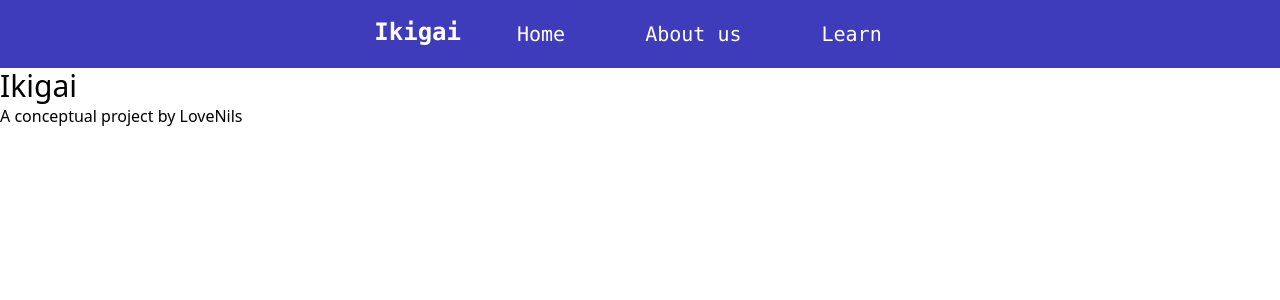
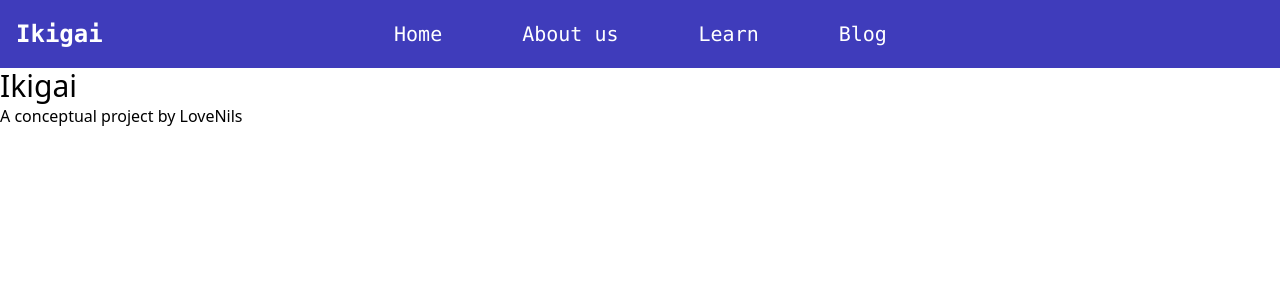
Before and after one commit to OHBOYILOVEHTML/ikigai-website1, a Next.js app: page / in a window 1280 px wide. Shown: the top 300 px of the page. Built offline with nearby package versions, Linux system fonts and the light colour scheme.

Commit message:
Update NavBar.js

```diff
--- a/components/NavBar.js
+++ b/components/NavBar.js
@@ -1,24 +1,38 @@
 // James Make Edits in Here- Create the Navbar- https://tailwindcss.com/docs/installation (See this for styling details)
 import Image from 'next/image'
+import Link from 'next/link'
 import profilepic from '/components/profilepic.jpeg'
 export default function NavBar() {
   // <div>
   //   <Image src={profilepic} className=""/>
   // </div>
+//learn --> blog, videos, lessons
+  //EMPTY DIVS ARE IMPORTANT PLS DONT MAKE ME REMOVE THEM
+
     return (
         <>
-          <div className="bg-purple flex flex-row font-mono py-2 justify-center">
+          <header className="bg-purple flex flex-row font-mono py-2 justify-between items-center sticky top-0 z-50">
             <div className="flex flex-row">
-              <div className="py-2 flex flex-row text-white justify-start">
+              <div className="py-2 flex flex-row text-white">
                 <a className="font-bold px-4 text-2xl" href="google.com">Ikigai</a>
               </div>
             </div>
-            <div className="text-white flex flex-row py-3 items">
+            <div></div>
+            <div></div>
+            <div></div>
+            <div className="text-white flex flex-row py-3 items justify-left">
               <a className="hover:font-bold px-10 text-xl" href="google.com">Home</a>
               <a className="hover:font-bold px-10 text-xl" href="google.com">About us</a>
               <a className="hover:font-bold px-10 text-xl" href="google.com">Learn</a>
+              <a className="hover:font-bold px-10 text-xl" href="google.com">Blog</a>
             </div>
-          </div>
+            <div></div>
+            <div></div>
+            <div></div>
+            <div></div>
+            <div></div>
+            <div></div>
+          </header>
         </>
     )
 }
```
